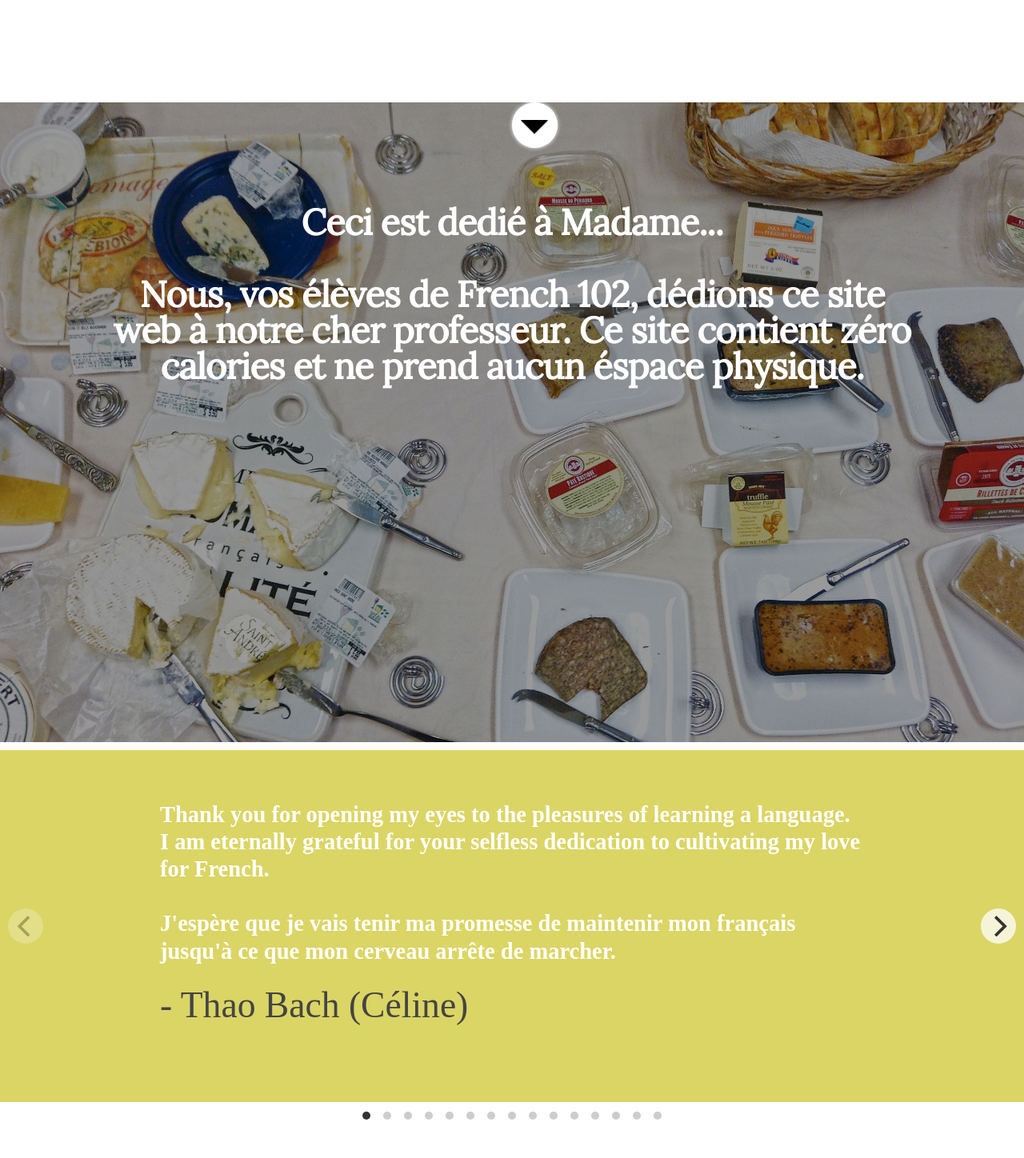
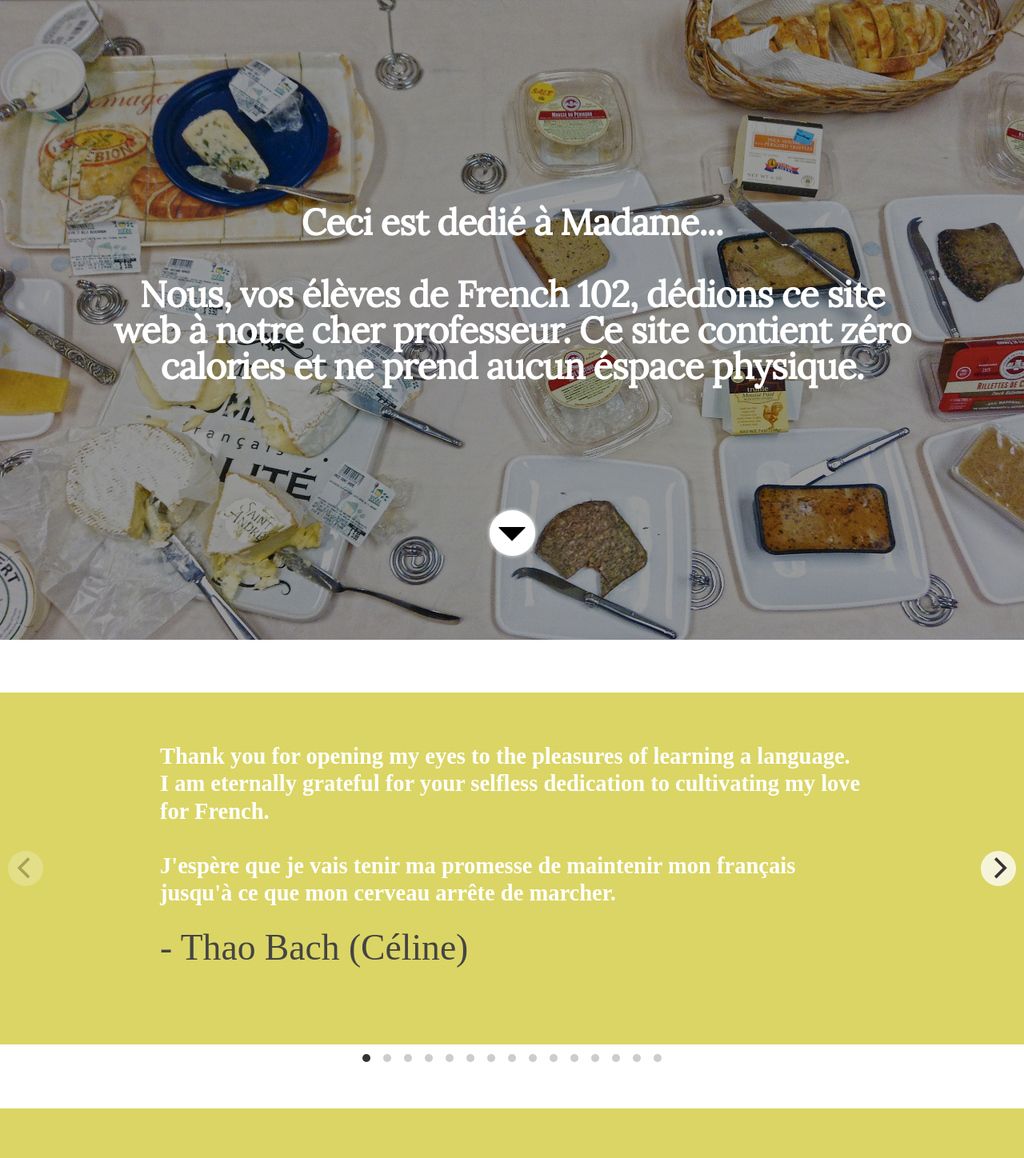
Before and after one commit to ttbach/MadamHA, a PHP site: page / in a window 1280 px wide. Shown: the whole page at 80% size. After the commit the page ends 1386 px from the top, so only its background shows below. Run offline with PHP 8.4, Linux system fonts and the light colour scheme; some libraries are stand-ins or nearby versions; some web fonts are replaced.

Commit message:
Reverting to the state of the project at e9eaf83 (adding background img to fix stretching but caused arrow to fuck up)

```diff
--- a/css/index.css
+++ b/css/index.css
@@ -8,16 +8,6 @@
     To make image not stretch, see here"
     https://css-tricks.com/how-to-resizeable-background-image/
     */
-}
-
-#cheese{
-    background: url(../cheese.jpg) no-repeat center center fixed;
-    -webkit-background-size: cover;
-    -moz-background-size: cover;
-    -o-background-size: cover;
-    background-size: cover;
-    height: 100vh;
-    z-index: -1;
 }
 
 #cheese p{
@@ -43,20 +33,14 @@
     text-align: center;
 }
 
-section{
-    margin-left: 50%;
-    margin-top: 10%;
-}
 
 /* the wrapper element that will become the outer circle */
 .arw-wrap {
-/*  position:relative;*/
+  position:relative;
   z-index:1;
-/*
   left:50%;
   top: -30em;
   margin-left:-5em;
-*/
   background: white;
   width: 10em;
   height: 10em;
@@ -114,7 +98,6 @@ section{
 
 #content{
     font-family: 'Cambo', serif; !important;
-    top: 10px;
 }
 
 /* More hero carousel*/
--- a/index.html
+++ b/index.html
@@ -15,9 +15,9 @@
   <body>
 
       <div id="cheese">
-<!--          <img src="cheese.jpg"> -->
-          <p>Ceci est dedié à Madame...<br><br>
-          Nous, vos élèves de French 102, dédions ce site web à notre cher professeur. Ce site contient zéro calories et ne prend aucun éspace physique.</p>
+          <img src="cheese.jpg">
+              <p>Ceci est dedié à Madame...<br><br>
+              Nous, vos élèves de French 102, dédions ce site web à notre cher professeur. Ce site contient zéro calories et ne prend aucun éspace physique.</p>
           <section class="main">
               <a class="arw-wrap" href="#content">
                 <span class="arw"></span>
```
